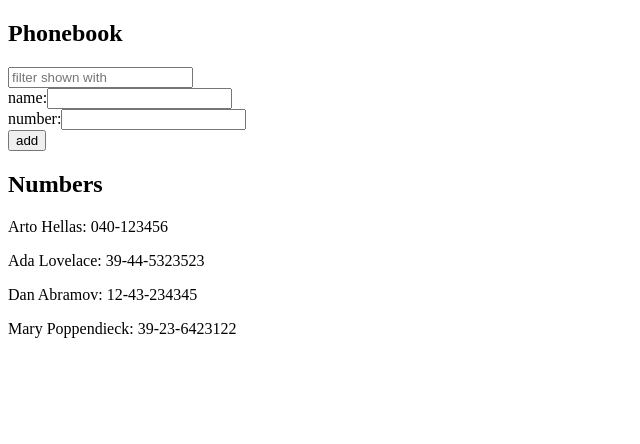
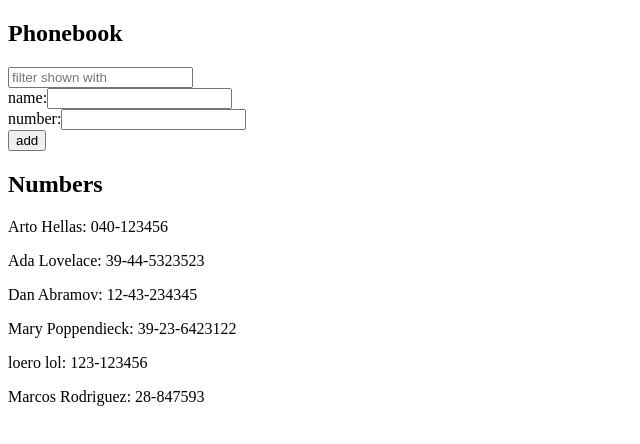
Before and after one commit to Nachobt98/fullstackopen, a React (Vite) app in the folder part2/phonebook/: page / in a window 1280 px wide. Shown: the top 444 px of the page, without its empty margins (0-640 px from the left). Built offline with nearby package versions, Linux system fonts and the light colour scheme; data requests are answered from the project's data file.

Commit message:
feat: exercise 2.12

```diff
--- a/part2/phonebook/db.json
+++ b/part2/phonebook/db.json
@@ -1,24 +1,35 @@
 {
-  "persons":[
+  "persons": [
     {
       "name": "Arto Hellas",
       "number": "040-123456",
-      "id": 1
+      "id": "1"
     },
     {
       "name": "Ada Lovelace",
       "number": "39-44-5323523",
-      "id": 2
+      "id": "2"
     },
     {
       "name": "Dan Abramov",
       "number": "12-43-234345",
-      "id": 3
+      "id": "3"
     },
     {
       "name": "Mary Poppendieck",
       "number": "39-23-6423122",
-      "id": 4
+      "id": "4"
+    },
+    {
+      "name": "loero lol",
+      "number": "123-123456",
+      "id": "0U2uh12qcPA"
+    },
+    {
+      "name": "Marcos Rodriguez",
+      "number": "28-847593",
+      "id": "Y-Vlz2WHggI"
     }
-  ]
+  ],
+  "$schema": "./node_modules/json-server/schema.json"
 }
--- a/part2/phonebook/src/App.jsx
+++ b/part2/phonebook/src/App.jsx
@@ -5,12 +5,7 @@ import ShowPersons from './components/ShowPersons'
 import axios from 'axios'
 
 const App = () => {
- const [persons, setPersons] = useState([
-    { name: 'Arto Hellas', number: '040-123456', id: 1 },
-    { name: 'Ada Lovelace', number: '39-44-5323523', id: 2 },
-    { name: 'Dan Abramov', number: '12-43-234345', id: 3 },
-    { name: 'Mary Poppendieck', number: '39-23-6423122', id: 4 }
-  ])
+  const [persons, setPersons] = useState([])
   const [newName, setNewName] = useState('')
   const [newNumber, setNewNumber] = useState('')
   const [searchName, setSearchName] = useState('')
@@ -31,21 +26,30 @@ const App = () => {
       return
     }
 
-    setPersons((currentPersons) => currentPersons.concat({ name, number: newNumber, id: persons.length + 1 }))
-    setNewName('')
-    setNewNumber('')
+    axios
+      .post('http://localhost:3001/persons', { name, number: newNumber })
+      .then((response) => {
+        setPersons((currentPersons) => currentPersons.concat(response.data))
+        setNewName('')
+        setNewNumber('')
+      })
+      .catch((error) => {
+        console.error('Failed to add person:', error)
+        alert('Could not add the person. Please try again.')
+      })
   }
 
   useEffect(() => {
-    console.log('effect')
     axios
       .get('http://localhost:3001/persons')
-      .then(response => {
-        console.log('promise fulfilled')
+      .then((response) => {
         setPersons(response.data)
       })
+      .catch((error) => {
+        console.error('Failed to fetch persons:', error)
+        alert('Could not load the phonebook. Please try again.')
+      })
   }, [])
-  console.log('render', persons.length, 'persons')
 
   return (
     <div>
```
